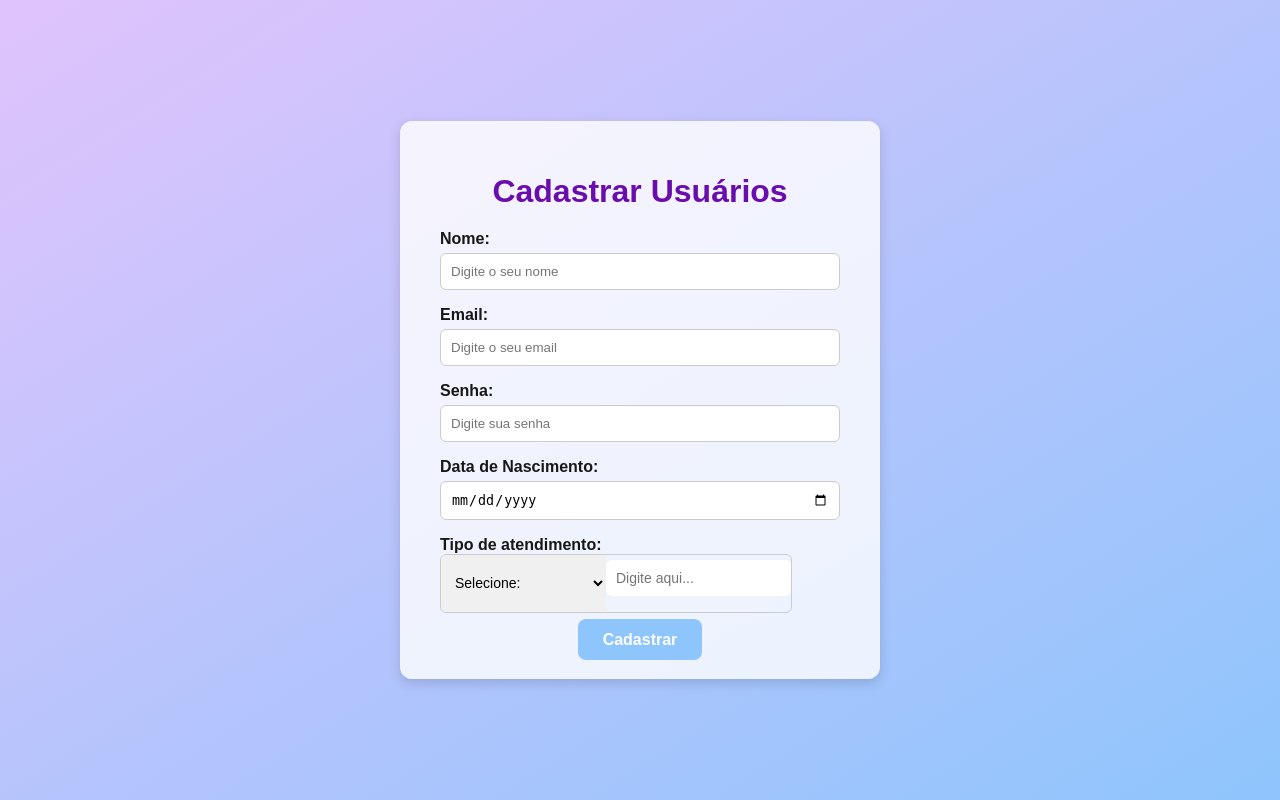
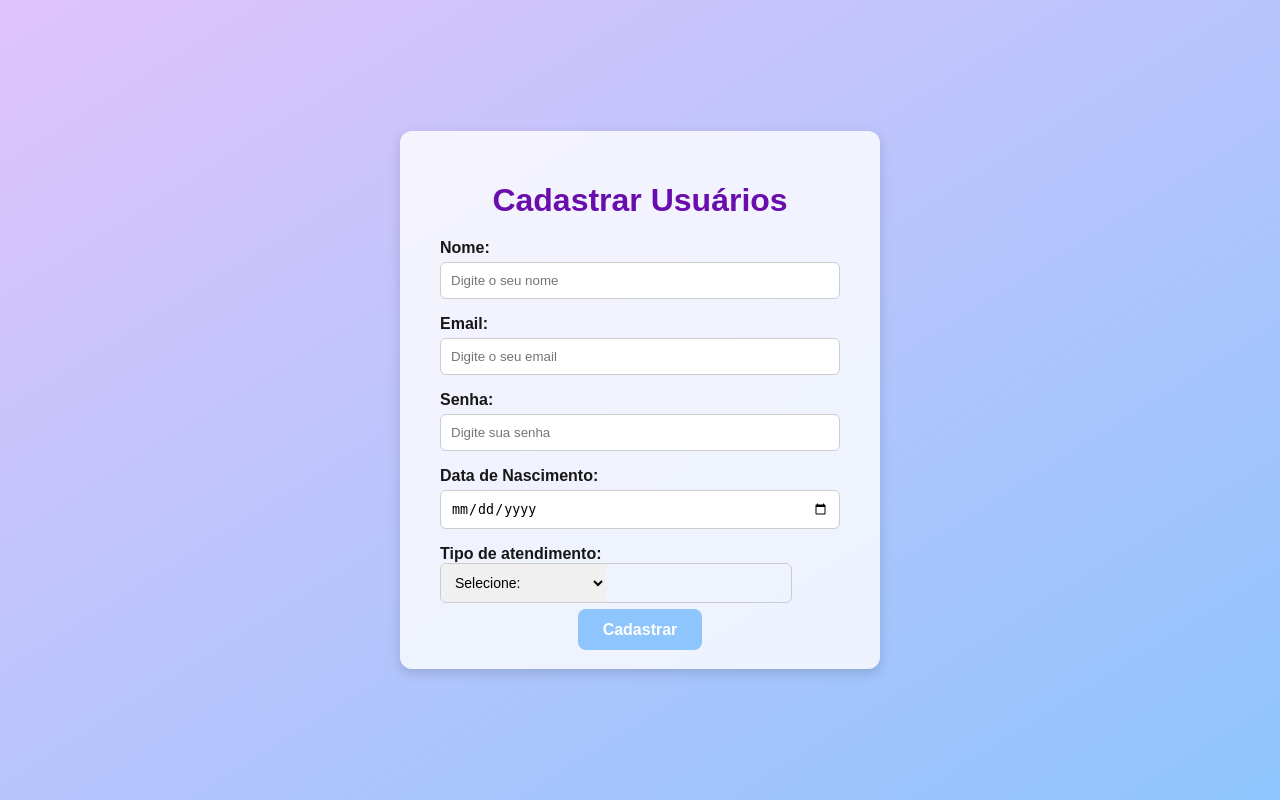
Before and after one commit to nicollycruzbarbosa/atividadelaravel, a PHP site: page /cadastro.php in a window 1280 px wide. Run offline with PHP 8.4, Linux system fonts and the light colour scheme.

Commit message:
Update cadastro.php

```diff
--- a/cadastro.php
+++ b/cadastro.php
@@ -87,8 +87,10 @@
     <option value="Clínico Geral">Clínico Geral</option>
     <option value="Pediatria">Pediatria</option>
     <option value="Teleconsulta">TeleConsulta</option>
+    <option value="Outro..">Outro...</option>
+
   </select>
-  <input type="text" placeholder="Digite aqui...">
+
 </div>
 
 
```
